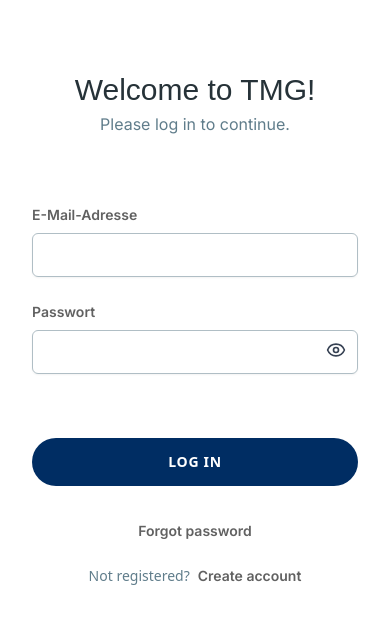
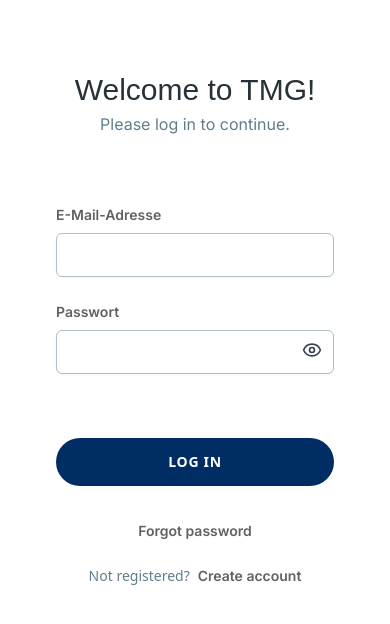
Before and after one commit to easakibahmad/tmg-login-page, a Next.js app: page / in a window 390 px wide. Shown: the top 624 px of the page. Built offline with nearby package versions, Linux system fonts and the light colour scheme; a web font is replaced by a local one.

Commit message:
feat: add style for small screen for the login form

```diff
--- a/components/features/login-form.tsx
+++ b/components/features/login-form.tsx
@@ -50,7 +50,7 @@
   }
 
   return (
-    <div className="w-full max-w-md mx-auto px-8">
+    <div className="w-full px-14 lg:max-w-md lg:mx-auto lg:px-8">
       <div className="text-center mb-6 pb-10">
         <h1 className="text-3xl font-medium text-blue-gray-900 tracking-normal antialiased font-pp-neue">
           Welcome to TMG!
```
